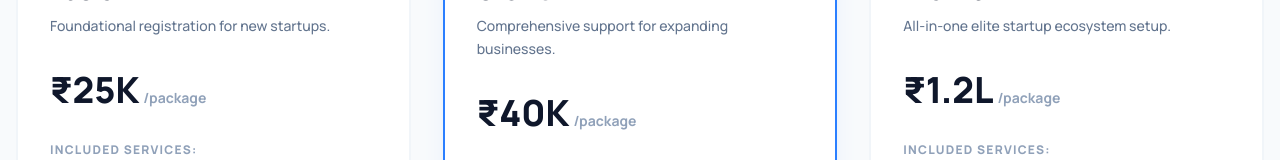
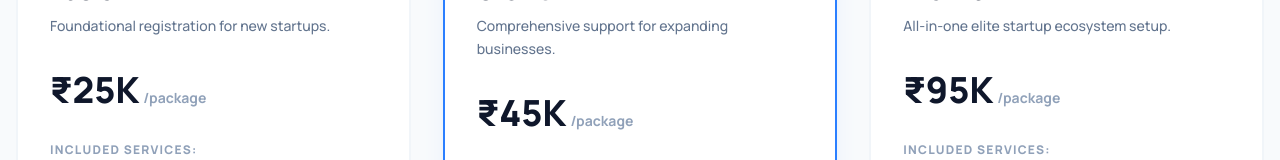
Before and after one commit to pigopi-pvt-ltd/Incorplus, a React (Vite) app: page /pricing in a window 1280 px wide. Shown: the part 359-519 px from the top of the page. Built offline with nearby package versions, Linux system fonts and the light colour scheme; a web font is replaced by a local one.

Commit message:
Updated Price in the Pricing Section

```diff
--- a/src/pages/Pricing.jsx
+++ b/src/pages/Pricing.jsx
@@ -25,7 +25,7 @@ const Pricing = () => {
       name: "Growth",
       id: "growth",
       icon: Rocket,
-      price: "40K",
+      price: "45K",     //earlier it was 40k
       description: "Comprehensive support for expanding businesses.",
       color: "indigo",
       popular: true,
@@ -42,7 +42,8 @@ const Pricing = () => {
       name: "Premium",
       id: "premium",
       icon: Crown,
-      price: "1.2L",
+      // price: "1.2L",
+      price: "95K",
       description: "All-in-one elite startup ecosystem setup.",
       color: "slate",
       benefits: [
```
